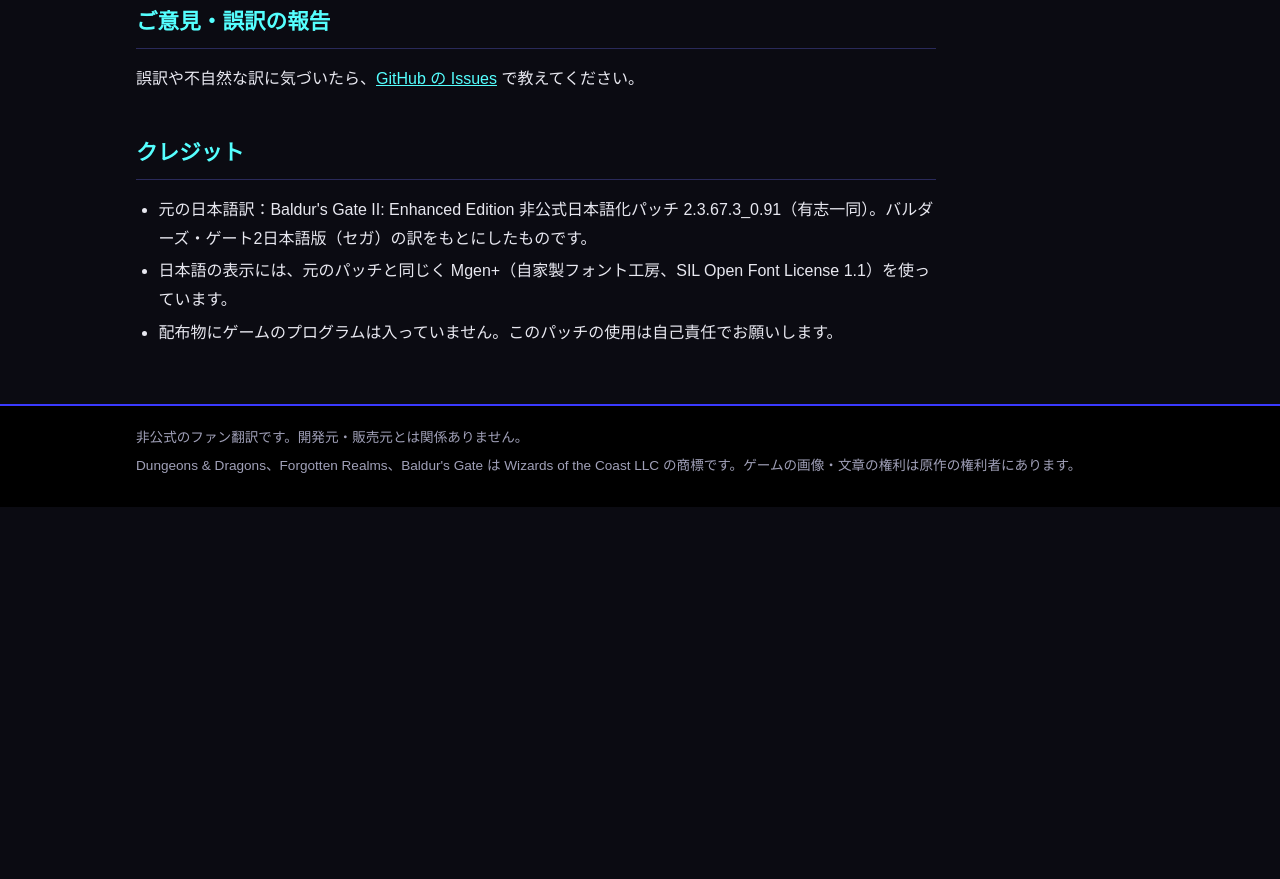
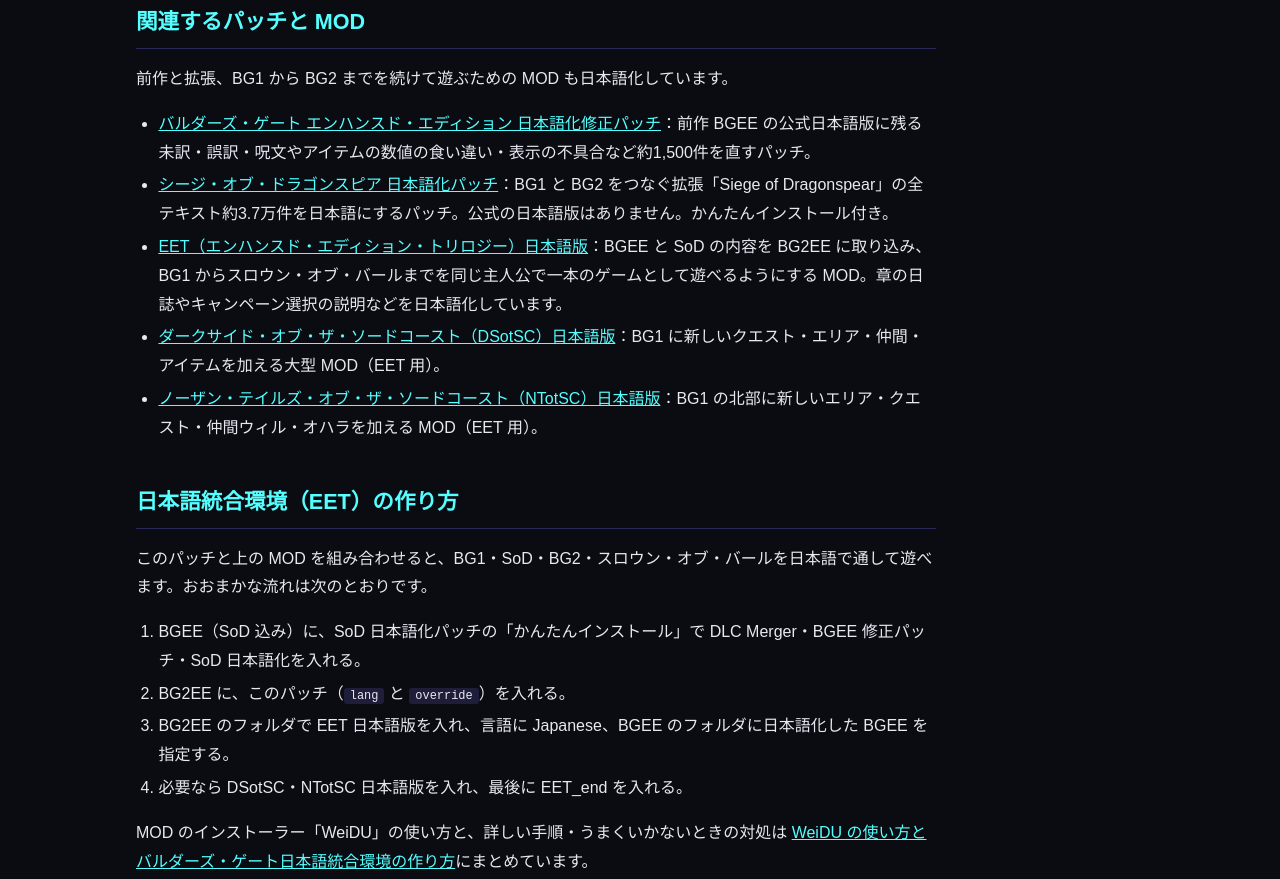
Before and after one commit to higesho/dnd-ja, a plain HTML site: page docs/bg2ee/index.html in a window 1280 px wide. Shown: the part 2559-3438 px from the top of the page. Before the commit the page ends 3066 px from the top, so only its background shows below. Drawn offline with Linux system fonts and the light colour scheme.

Commit message:
バルダーズ・ゲートII EE: 関連するパッチ・MOD と日本語統合環境の作り方の概要を追加
Co-Authored-By: Claude Opus 5.5 <noreply@anthropic.com>

```diff
--- a/docs/bg2ee/index.html
+++ b/docs/bg2ee/index.html
@@ -74,6 +74,26 @@ Steam のライブラリで「Baldur's Gate II: Enhanced Edition」を右クリ
 <li>声（音声）、ムービー、スタッフクレジットの人名などは英語のままです。</li>
 </ul>
 
+<h2>関連するパッチと MOD</h2>
+<p>前作と拡張、BG1 から BG2 までを続けて遊ぶための MOD も日本語化しています。</p>
+<ul>
+<li><a href="../bgee/">バルダーズ・ゲート エンハンスド・エディション 日本語化修正パッチ</a>：前作 BGEE の公式日本語版に残る未訳・誤訳・呪文やアイテムの数値の食い違い・表示の不具合など約1,500件を直すパッチ。</li>
+<li><a href="../sod/">シージ・オブ・ドラゴンスピア 日本語化パッチ</a>：BG1 と BG2 をつなぐ拡張「Siege of Dragonspear」の全テキスト約3.7万件を日本語にするパッチ。公式の日本語版はありません。かんたんインストール付き。</li>
+<li><a href="../eet/">EET（エンハンスド・エディション・トリロジー）日本語版</a>：BGEE と SoD の内容を BG2EE に取り込み、BG1 からスロウン・オブ・バールまでを同じ主人公で一本のゲームとして遊べるようにする MOD。章の日誌やキャンペーン選択の説明などを日本語化しています。</li>
+<li><a href="../dsotsc/">ダークサイド・オブ・ザ・ソードコースト（DSotSC）日本語版</a>：BG1 に新しいクエスト・エリア・仲間・アイテムを加える大型 MOD（EET 用）。</li>
+<li><a href="../ntotsc/">ノーザン・テイルズ・オブ・ザ・ソードコースト（NTotSC）日本語版</a>：BG1 の北部に新しいエリア・クエスト・仲間ウィル・オハラを加える MOD（EET 用）。</li>
+</ul>
+
+<h2>日本語統合環境（EET）の作り方</h2>
+<p>このパッチと上の MOD を組み合わせると、BG1・SoD・BG2・スロウン・オブ・バールを日本語で通して遊べます。おおまかな流れは次のとおりです。</p>
+<ol>
+<li>BGEE（SoD 込み）に、SoD 日本語化パッチの「かんたんインストール」で DLC Merger・BGEE 修正パッチ・SoD 日本語化を入れる。</li>
+<li>BG2EE に、このパッチ（<code>lang</code> と <code>override</code>）を入れる。</li>
+<li>BG2EE のフォルダで EET 日本語版を入れ、言語に Japanese、BGEE のフォルダに日本語化した BGEE を指定する。</li>
+<li>必要なら DSotSC・NTotSC 日本語版を入れ、最後に EET_end を入れる。</li>
+</ol>
+<p>MOD のインストーラー「WeiDU」の使い方と、詳しい手順・うまくいかないときの対処は <a href="../bg-weidu/">WeiDU の使い方とバルダーズ・ゲート日本語統合環境の作り方</a>にまとめています。</p>
+
 <h2>ご意見・誤訳の報告</h2>
 <p>誤訳や不自然な訳に気づいたら、<a href="https://github.com/higesho/dnd-ja/issues">GitHub の Issues</a> で教えてください。</p>
 
```
